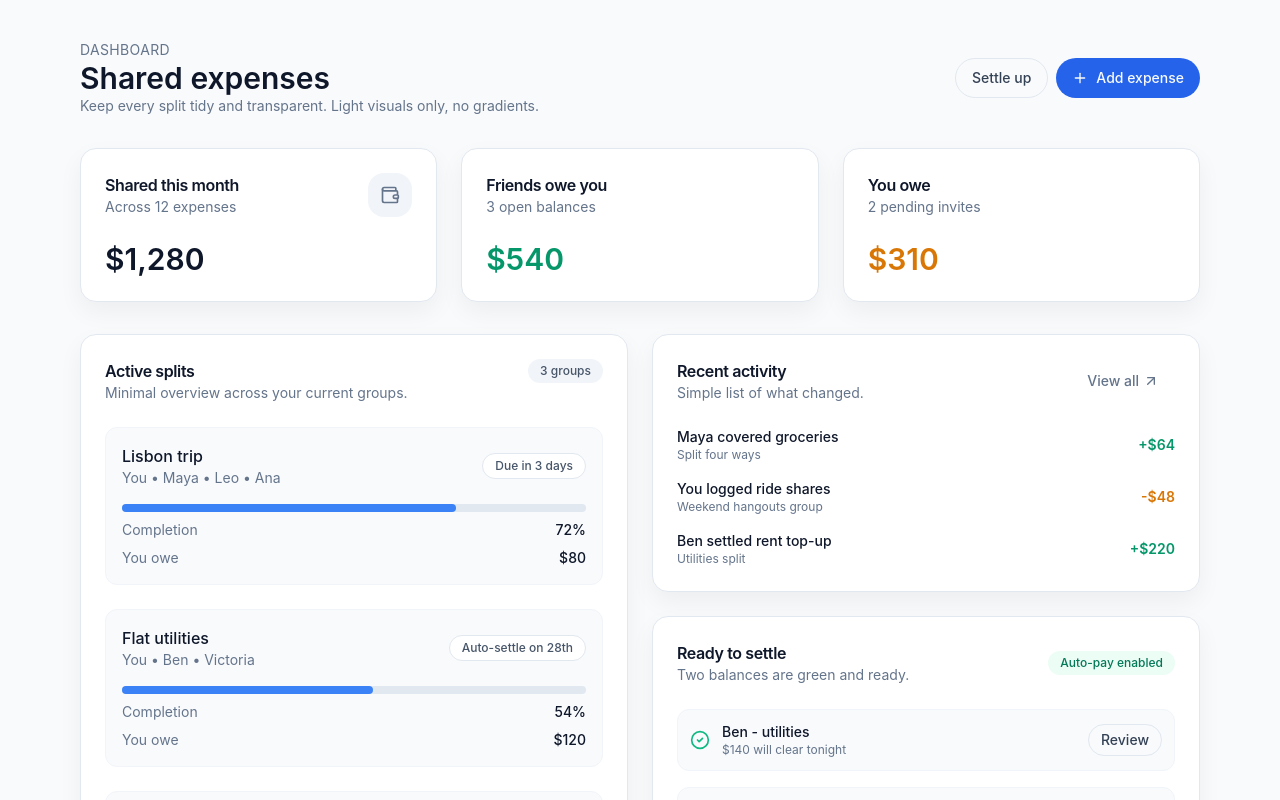
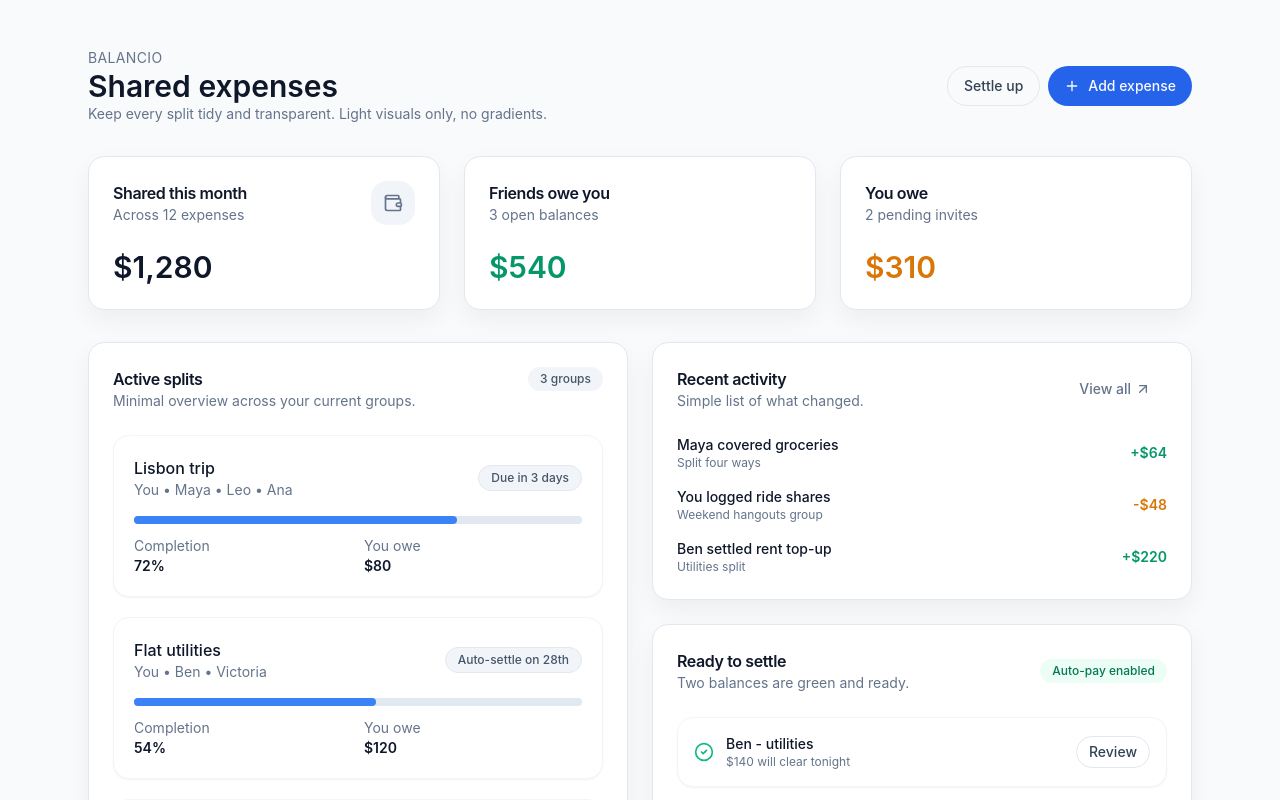
Before and after one commit to Carlosagdu/balancio, a Next.js app: page / in a window 1280 px wide. Shown: the top 800 px of the page. Built offline with nearby package versions, Linux system fonts and the light colour scheme.

Commit message:
Added break points for responsiveness

```diff
--- a/app/globals.css
+++ b/app/globals.css
@@ -9,20 +9,3 @@
 body {
   background-color: theme("colors.background");
 }
-
-.card-grid {
-  display: grid;
-  gap: 1.5rem;
-}
-
-@media (min-width: 640px) {
-  .card-grid {
-    grid-template-columns: repeat(2, minmax(0, 1fr));
-  }
-}
-
-@media (min-width: 1024px) {
-  .card-grid {
-    grid-template-columns: repeat(3, minmax(0, 1fr));
-  }
-}
--- a/app/page.tsx
+++ b/app/page.tsx
@@ -87,27 +87,29 @@ const recentActivity = [
 
 export default function DashboardPage() {
   return (
-    <main className="mx-auto flex max-w-6xl flex-col gap-8 px-4 py-10">
-      <section className="flex flex-col gap-4 sm:flex-row sm:items-center sm:justify-between">
+    <main className="mx-auto flex w-full max-w-6xl flex-col gap-8 px-4 py-8 sm:px-6 sm:py-10 lg:py-12">
+      <section className="flex flex-col gap-6 sm:flex-row sm:items-center sm:justify-between">
         <div>
-          <p className="text-sm uppercase tracking-wide text-slate-500">Dashboard</p>
+          <p className="text-sm uppercase tracking-wide text-slate-500">Balancio</p>
           <h1 className="text-3xl font-semibold text-slate-900">Shared expenses</h1>
           <p className="text-sm text-slate-500">
             Keep every split tidy and transparent. Light visuals only, no gradients.
           </p>
         </div>
-        <div className="flex gap-2">
-          <Button variant="outline">Settle up</Button>
-          <Button>
+        <div className="flex flex-col gap-2 sm:flex-row">
+          <Button variant="outline" className="w-full sm:w-auto">
+            Settle up
+          </Button>
+          <Button className="w-full sm:w-auto">
             <Plus className="mr-2 h-4 w-4" /> Add expense
           </Button>
         </div>
       </section>
 
-      <section className="card-grid">
+      <section className="grid grid-cols-1 gap-4 md:grid-cols-2 lg:gap-6 xl:grid-cols-3">
         {summaryCards.map((card) => (
           <Card key={card.title}>
-            <CardHeader className="flex flex-row items-center justify-between">
+            <CardHeader className="flex flex-row items-center justify-between gap-4">
               <div>
                 <CardTitle>{card.title}</CardTitle>
                 <CardDescription>{card.description}</CardDescription>
@@ -129,32 +131,37 @@ export default function DashboardPage() {
 
       <section className="grid gap-6 lg:grid-cols-2">
         <Card>
-          <CardHeader className="flex items-start justify-between">
+          <CardHeader className="flex flex-col gap-3 sm:flex-row sm:items-start sm:justify-between">
             <div>
               <CardTitle>Active splits</CardTitle>
               <CardDescription>Minimal overview across your current groups.</CardDescription>
             </div>
-            <Badge className="border-none bg-slate-100 text-slate-600">3 groups</Badge>
+            <Badge className="w-max border-none bg-slate-100 text-slate-600">3 groups</Badge>
           </CardHeader>
-          <CardContent className="space-y-6">
+          <CardContent className="space-y-5">
             {activeSplits.map((split) => (
-              <div key={split.id} className="rounded-xl border border-slate-100 bg-slate-50 p-4">
-                <div className="flex flex-wrap items-center justify-between gap-2">
+              <div
+                key={split.id}
+                className="rounded-2xl border border-slate-100 bg-white p-4 shadow-sm sm:p-5"
+              >
+                <div className="flex flex-wrap items-center justify-between gap-3">
                   <div>
                     <p className="font-medium text-slate-900">{split.name}</p>
                     <p className="text-sm text-slate-500">{split.members.join(" • ")}</p>
                   </div>
-                  <Badge className="bg-white text-slate-600">{split.due}</Badge>
+                  <Badge className="bg-slate-100 text-slate-600">{split.due}</Badge>
                 </div>
-                <div className="mt-4 space-y-2">
+                <div className="mt-4 space-y-3">
                   <Progress value={split.progress} />
-                  <div className="flex items-center justify-between text-sm">
-                    <span className="text-slate-500">Completion</span>
-                    <span className="font-medium text-slate-900">{split.progress}%</span>
-                  </div>
-                  <div className="flex items-center justify-between text-sm">
-                    <span className="text-slate-500">You owe</span>
-                    <span className="font-medium text-slate-900">{split.youOwe}</span>
+                  <div className="grid grid-cols-2 gap-3 text-sm">
+                    <div>
+                      <p className="text-slate-500">Completion</p>
+                      <p className="font-semibold text-slate-900">{split.progress}%</p>
+                    </div>
+                    <div>
+                      <p className="text-slate-500">You owe</p>
+                      <p className="font-semibold text-slate-900">{split.youOwe}</p>
+                    </div>
                   </div>
                 </div>
               </div>
@@ -164,20 +171,20 @@ export default function DashboardPage() {
 
         <div className="space-y-6">
           <Card>
-            <CardHeader className="flex items-center justify-between">
+            <CardHeader className="flex flex-col gap-3 sm:flex-row sm:items-center sm:justify-between">
               <div>
                 <CardTitle>Recent activity</CardTitle>
                 <CardDescription>Simple list of what changed.</CardDescription>
               </div>
-              <Button variant="ghost" className="text-slate-500">
+              <Button variant="ghost" className="w-full justify-between text-slate-500 sm:w-auto">
                 View all
                 <ArrowUpRight className="ml-1 h-4 w-4" />
               </Button>
             </CardHeader>
             <CardContent className="space-y-4">
               {recentActivity.map((activity) => (
-                <div key={activity.id} className="flex items-center justify-between">
-                  <div>
+                <div key={activity.id} className="flex items-center justify-between gap-4">
+                  <div className="flex-1">
                     <p className="text-sm font-medium text-slate-900">{activity.title}</p>
                     <p className="text-xs text-slate-500">{activity.detail}</p>
                   </div>
@@ -195,7 +202,7 @@ export default function DashboardPage() {
           </Card>
 
           <Card>
-            <CardHeader className="flex items-center justify-between">
+            <CardHeader className="flex flex-col gap-3 sm:flex-row sm:items-center sm:justify-between">
               <div>
                 <CardTitle>Ready to settle</CardTitle>
                 <CardDescription>Two balances are green and ready.</CardDescription>
@@ -203,23 +210,23 @@ export default function DashboardPage() {
               <Badge className="border-none bg-emerald-50 text-emerald-700">Auto-pay enabled</Badge>
             </CardHeader>
             <CardContent className="space-y-4">
-              <div className="flex items-center gap-3 rounded-xl border border-slate-100 bg-slate-50 p-3">
+              <div className="flex flex-col gap-3 rounded-2xl border border-slate-100 bg-white p-4 shadow-sm sm:flex-row sm:items-center">
                 <CheckCircle2 className="h-5 w-5 text-emerald-500" />
-                <div className="flex-1">
+                <div className="flex-1 text-left">
                   <p className="text-sm font-medium text-slate-900">Ben - utilities</p>
                   <p className="text-xs text-slate-500">$140 will clear tonight</p>
                 </div>
-                <Button size="sm" variant="outline">
+                <Button size="sm" variant="outline" className="w-full sm:w-auto">
                   Review
                 </Button>
               </div>
-              <div className="flex items-center gap-3 rounded-xl border border-slate-100 bg-slate-50 p-3">
+              <div className="flex flex-col gap-3 rounded-2xl border border-slate-100 bg-white p-4 shadow-sm sm:flex-row sm:items-center">
                 <CheckCircle2 className="h-5 w-5 text-emerald-500" />
-                <div className="flex-1">
+                <div className="flex-1 text-left">
                   <p className="text-sm font-medium text-slate-900">Maya - brunch club</p>
                   <p className="text-xs text-slate-500">$65 ready to payout</p>
                 </div>
-                <Button size="sm" variant="outline">
+                <Button size="sm" variant="outline" className="w-full sm:w-auto">
                   Review
                 </Button>
               </div>
```
